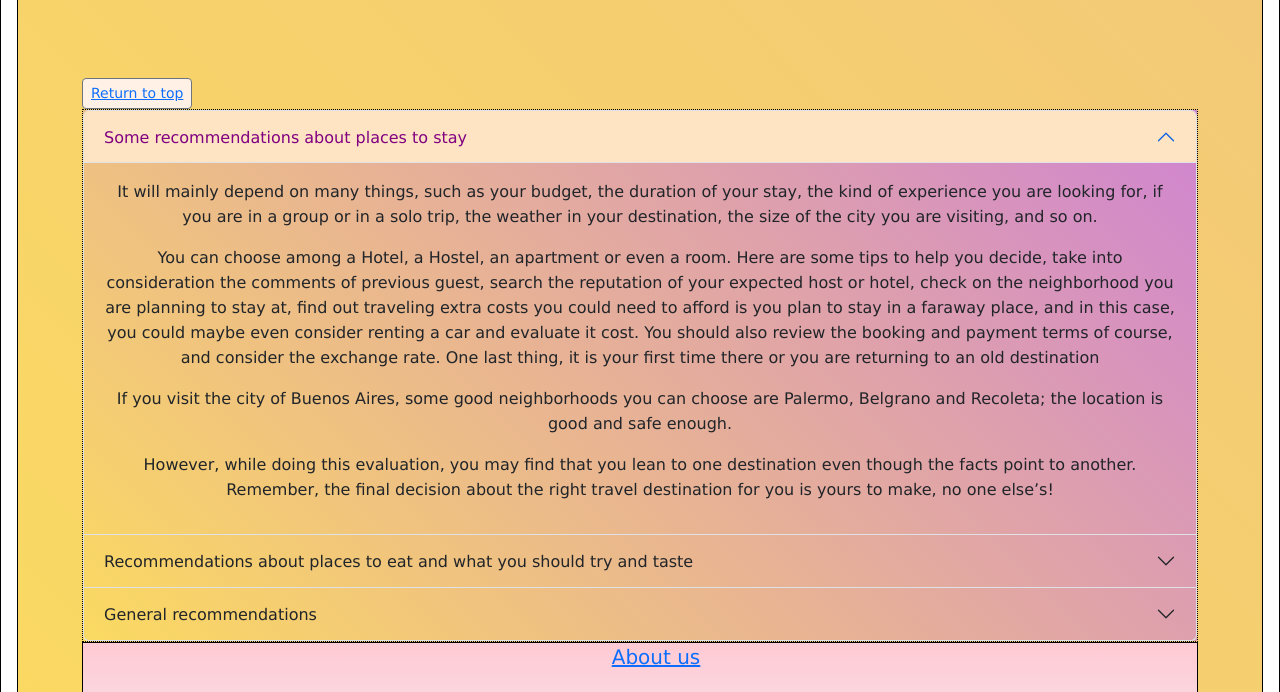
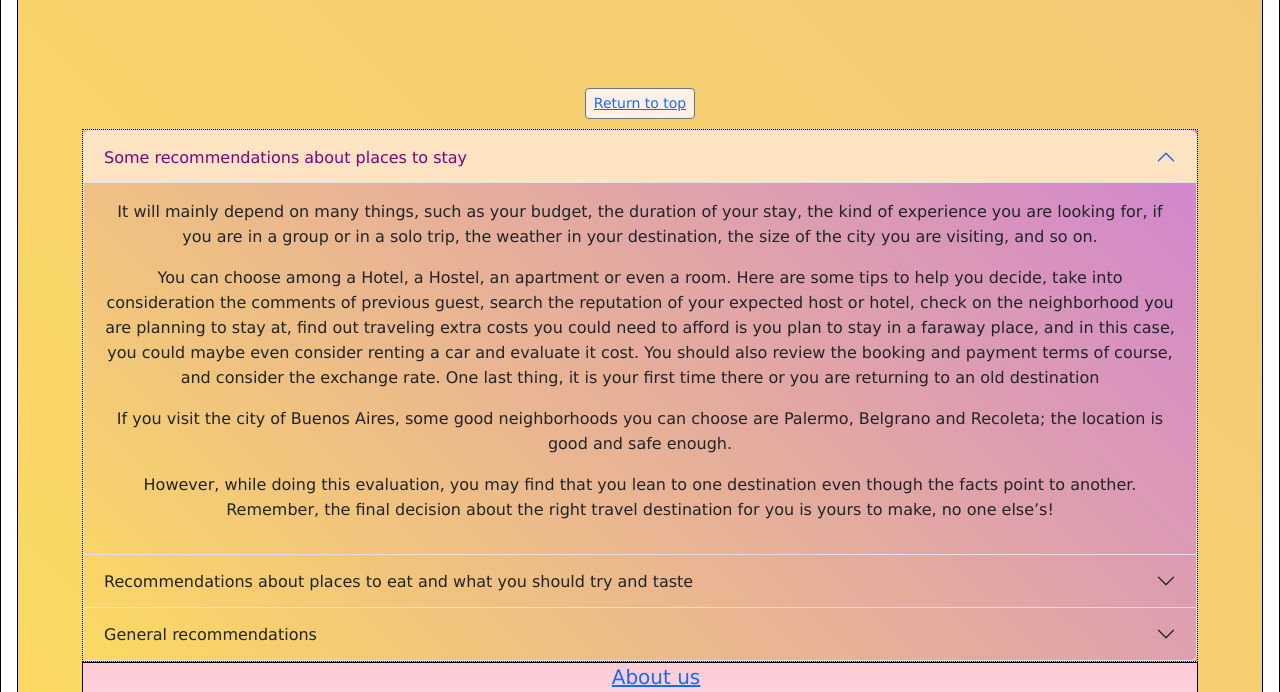
Before and after one commit to LucianaRedel/TheTravelSheep21Junio, a website: page argentina.html in a window 1280 px wide. Shown: the part 8442-9134 px from the top of the page. Drawn offline with nearby package versions, Linux system fonts and the light colour scheme; a web font is replaced by a local one.

Commit message:
Desafio SEO SASS

```diff
--- a/argentina.html
+++ b/argentina.html
@@ -6,7 +6,7 @@
     <meta http-equiv="X-UA-Compatible" content="IE=edge">
     <meta name="viewport" content="width=device-width, initial-scale=1.0">
     <meta name="Keywords"
-        content="Travel, Love, Recommendations, Visit, Tourists, Magic, Inspiration, Argentina, Salta, Jujuy, San Martin de los Andes, Bariloche, Iguazu, Buenos Aires, Usuahia">
+        content="Travel, Love, Recommendations, Visit, Tourists, Magic, Inspiration, Argentina, Tango, Best food, Salta, Jujuy, San Martin de los Andes, Bariloche, Iguazu, Buenos Aires, Usuahia">
     <meta name="description"
         content="Argentina, need reasons to visit? Here are just a few more: You can dance the world's most romantic
     dance in its birthplace, experience sporting passion like never before, enjoy nightlife that goes on well into the morning, amaze yourself with the most beautiful natural landscapes of the world, and you will for sure eat like a king!">
@@ -510,7 +510,7 @@
                     </div>
                 </div>
             </section>
-            <div>
+            <div class="boton">
                 <button type="button" class="btn btn-secondary btn-sm"> <a href="./argentina.html"> Return to top </a>
                 </button>
             </div>
--- a/scss/main.scss
+++ b/scss/main.scss
@@ -36,6 +36,7 @@
     @extend %estiloTitulo;
 
 }
+
 
 main {
     margin-bottom: 1px;
@@ -180,6 +181,13 @@ main div section img {
         background-color: #fff1e6;
         font-family: 'Lucida Sans', 'Lucida Sans Regular', 'Lucida Grande', 'Lucida Sans Unicode', Geneva, Verdana, sans-serif;
         color: black;
+    }
+
+    .boton{
+        display: flex;
+        flex-direction: column;
+        align-items: center;
+        margin: 10px;
     }
 
 
```
Also changed, not shown: SEO.txt (+4 -3 lines), brazil.html (+1 -1 lines), europe.html (+1 -1 lines), index.html (+3 -3 lines), northamerica.html (+1 -1 lines), css/style.css, scss/secciones/_index.scss (line endings or trailing spaces).
